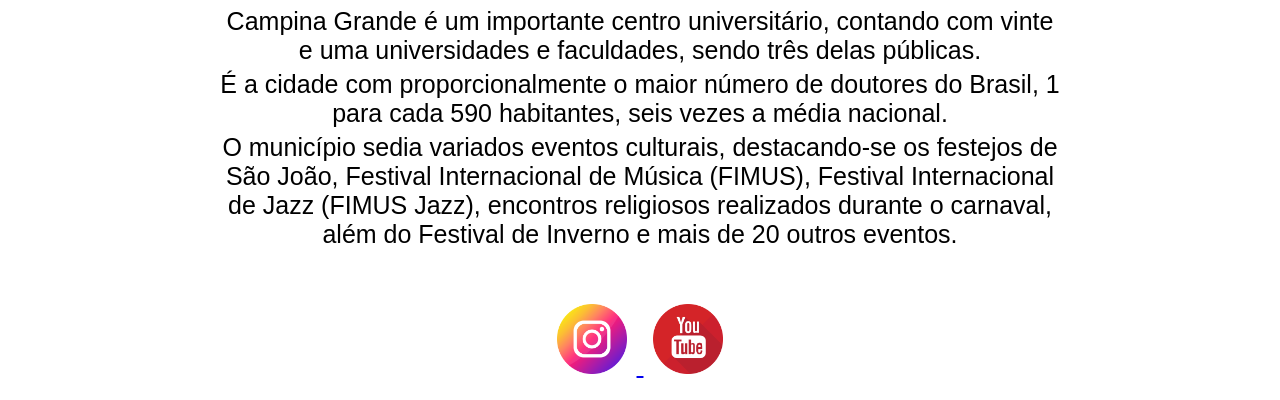
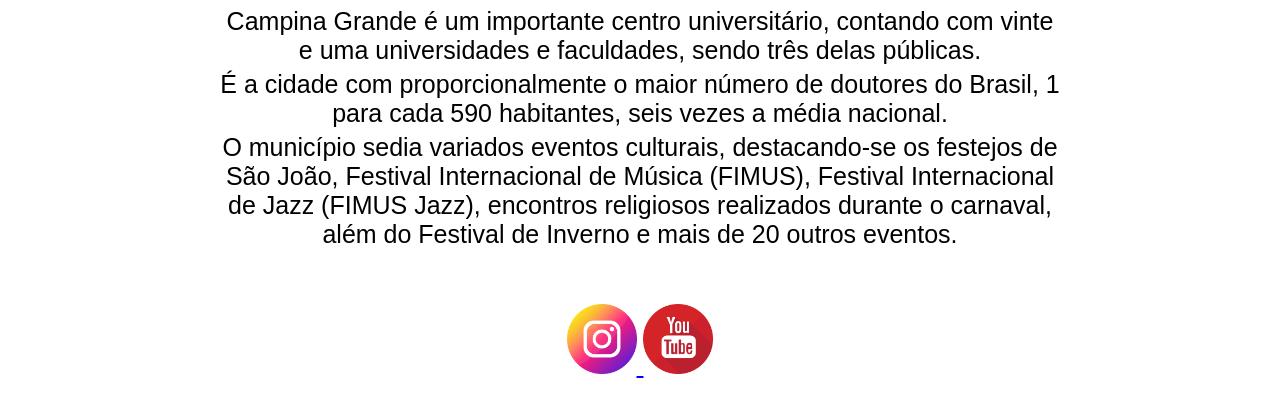
Before and after one commit to guimcavalcanti/Campina-Grande, a plain HTML site: page index.html in a window 1280 px wide. Shown: the part 1246-1646 px from the top of the page. Drawn offline with Linux system fonts and the light colour scheme; a web font is replaced by a local one.

Commit message:
atualizando checkpoint

```diff
--- a/css/style.css
+++ b/css/style.css
@@ -67,6 +67,6 @@ li {
 }
 
 .botao {
-    padding: 50px 10px 0;
+    padding: 50px 0 0;
     height: 120px;
 }
```
